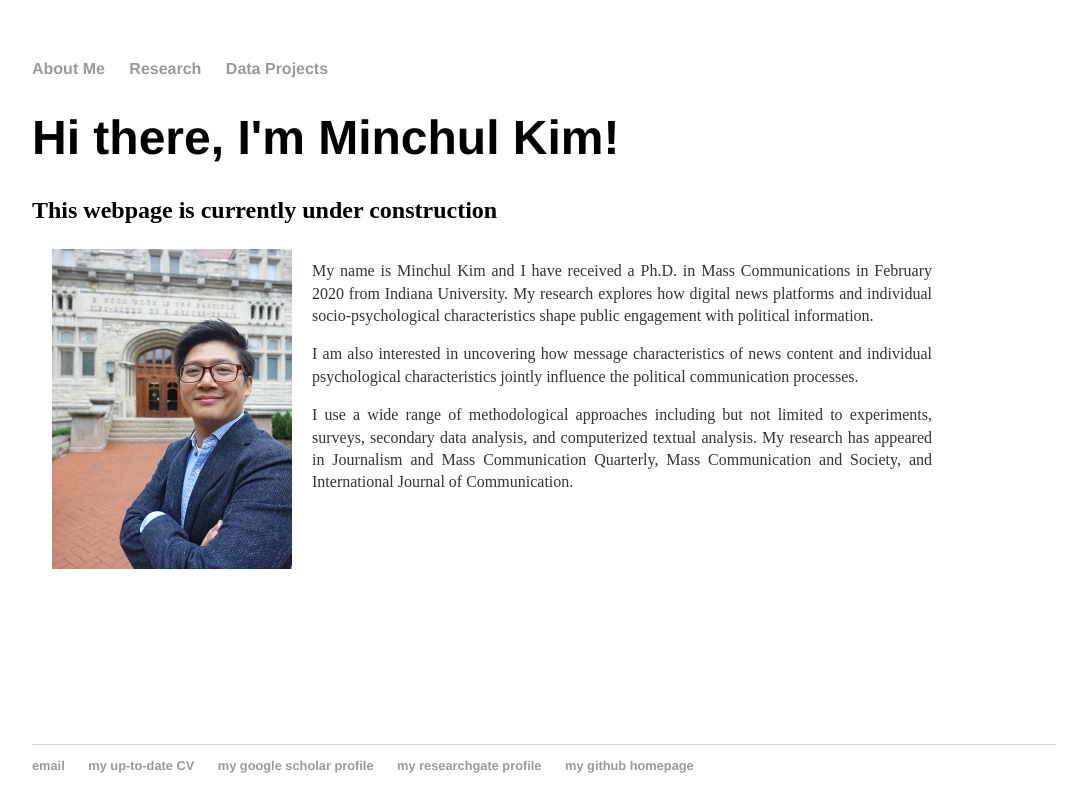
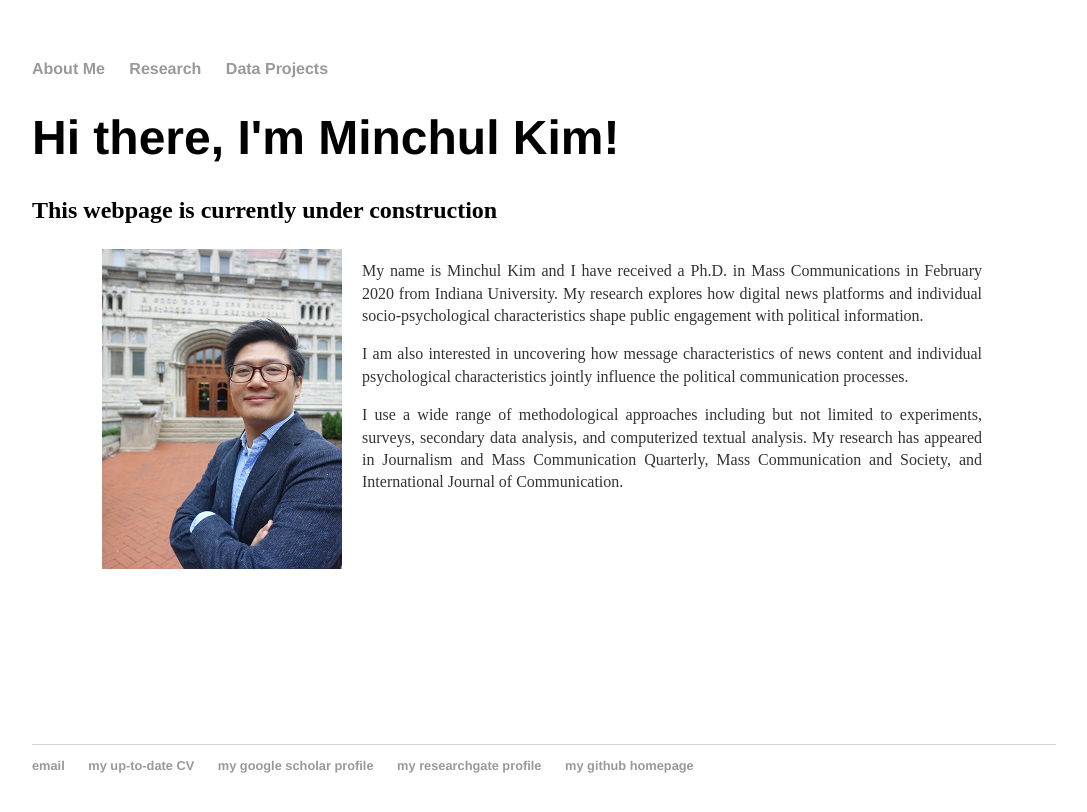
Before and after one commit to minchulkim-phd/minchulkim, a Jekyll site: the page built from index.html, in a window 1280 px wide. Shown: the top 812 px of the page, without its empty margins (96-1183 px from the left). Built offline with Jekyll 4.4.1, drawn with Linux system fonts in a browser that asks for light colours.

Commit message:
Update main.css

```diff
--- a/css/main.css
+++ b/css/main.css
@@ -57,4 +57,5 @@ ul.posts li {
   height: 500px;
   background-position: 11px 0;
   background-repeat: no-repeat;
+  margin: 0px 50px 0px 50px;
 }
```
